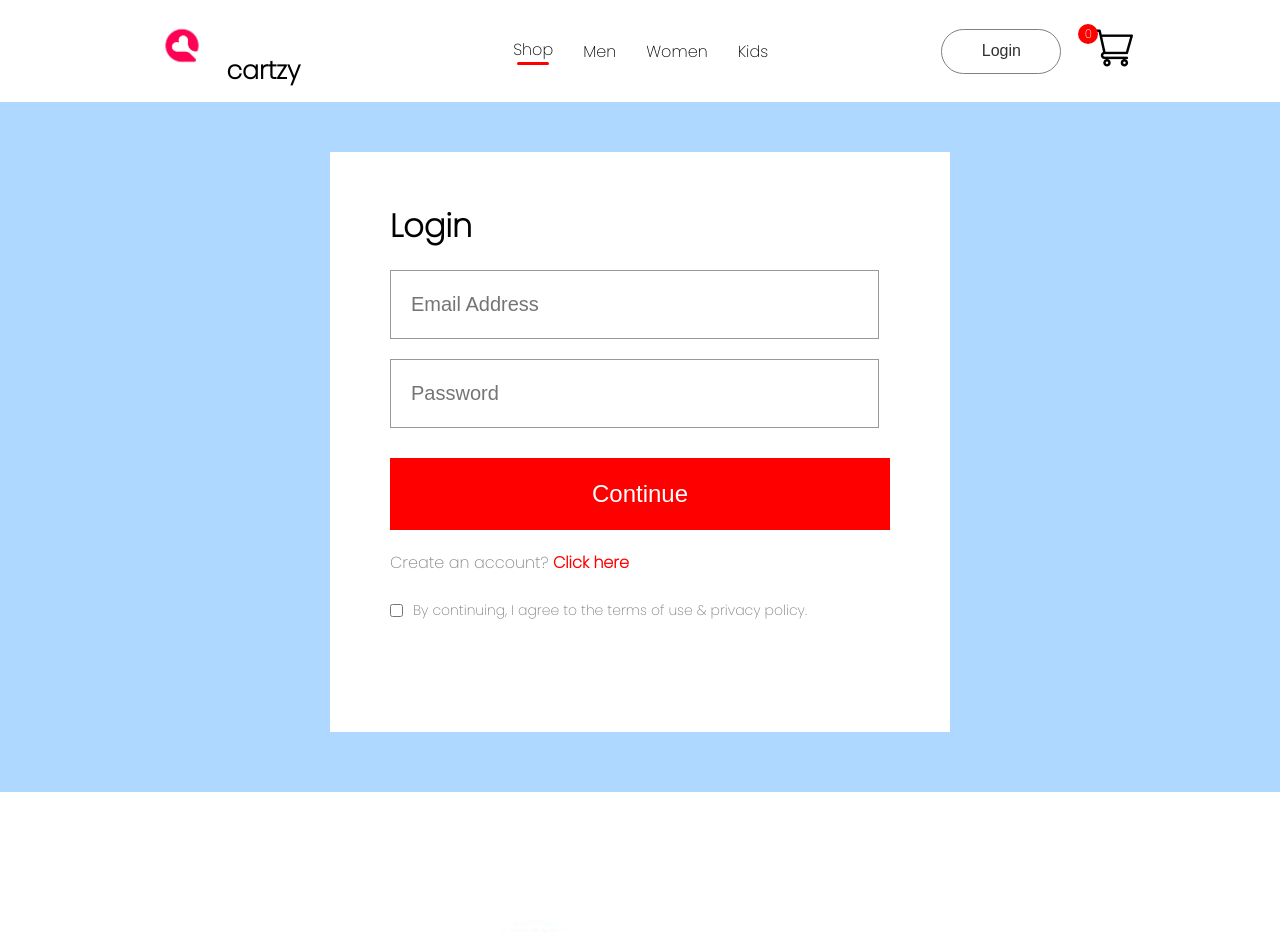
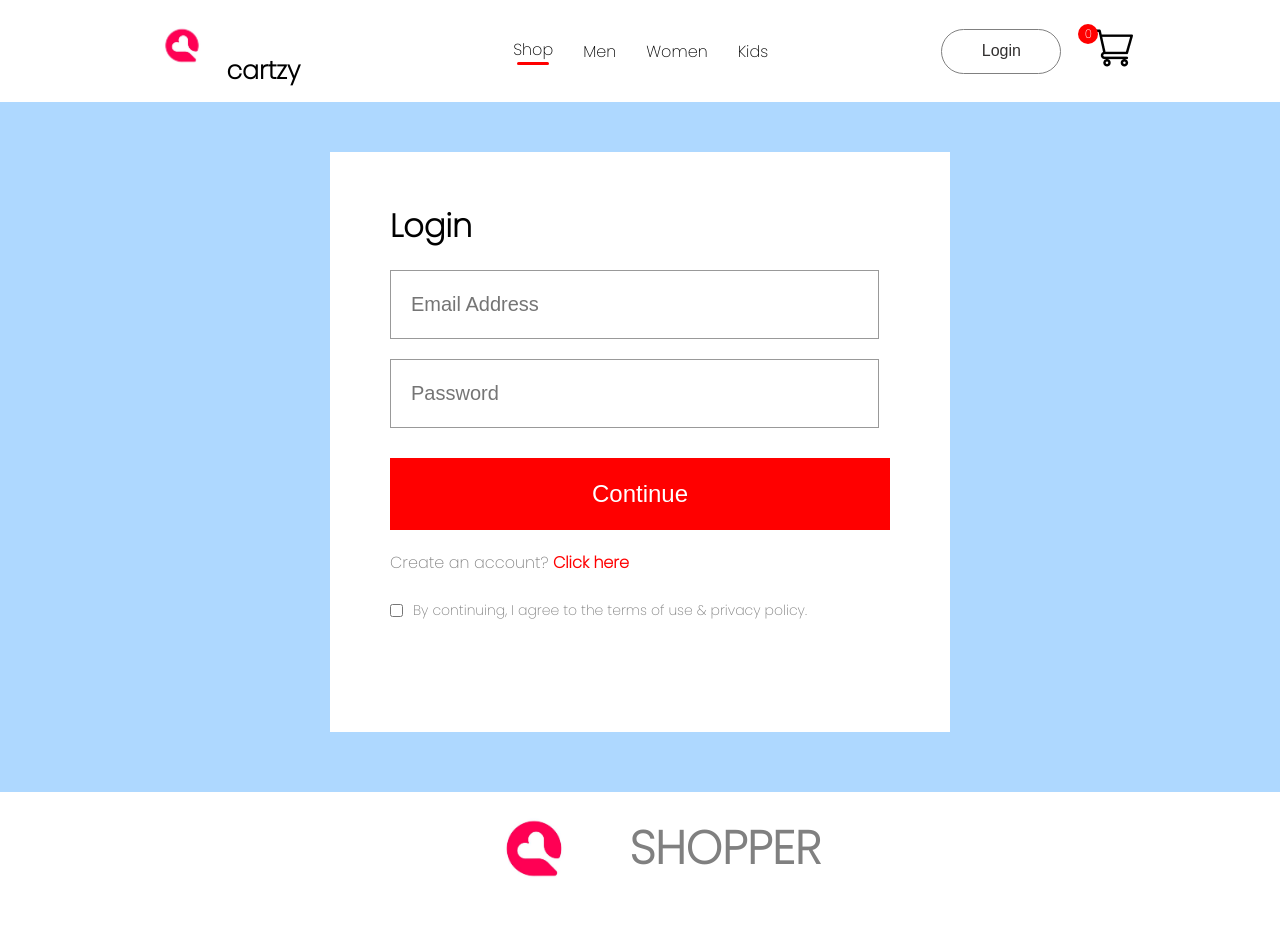
Before and after one commit to dynecodes/mern-ecommerce-webapp, a React (Create React App) app in the folder front-end/: page /login in a window 1280 px wide. Shown: the top 932 px of the page. Built offline with nearby package versions, Linux system fonts and the light colour scheme; no server answers.

Commit message:
Update Footer.css

```diff
--- a/front-end/src/Components/Footer/Footer.css
+++ b/front-end/src/Components/Footer/Footer.css
@@ -9,6 +9,11 @@
   display: flex;
   align-items: center;
   gap: 20px;
+}
+.footer-logo img{
+  width: 150px;
+  height: auto;
+  max-width: 100%;
 }
 .footer-logo p{
   color: grey;
```
